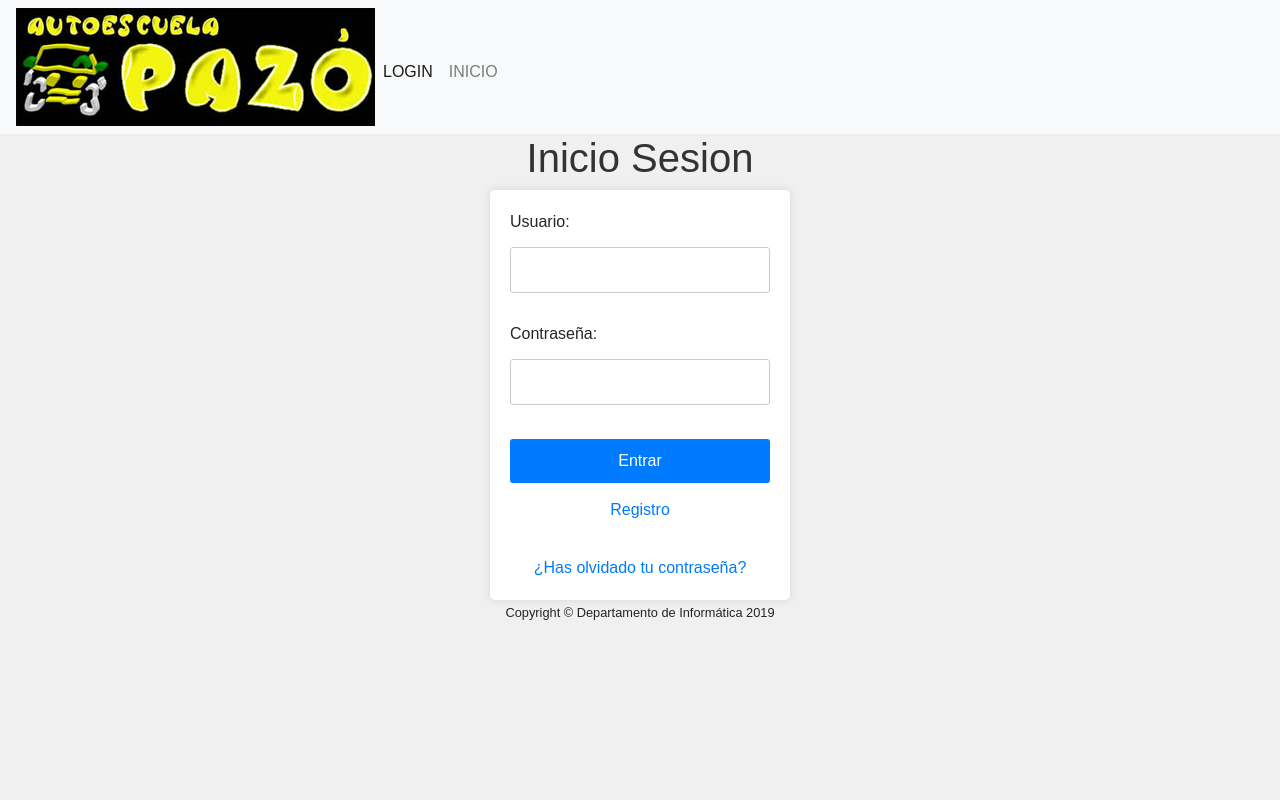
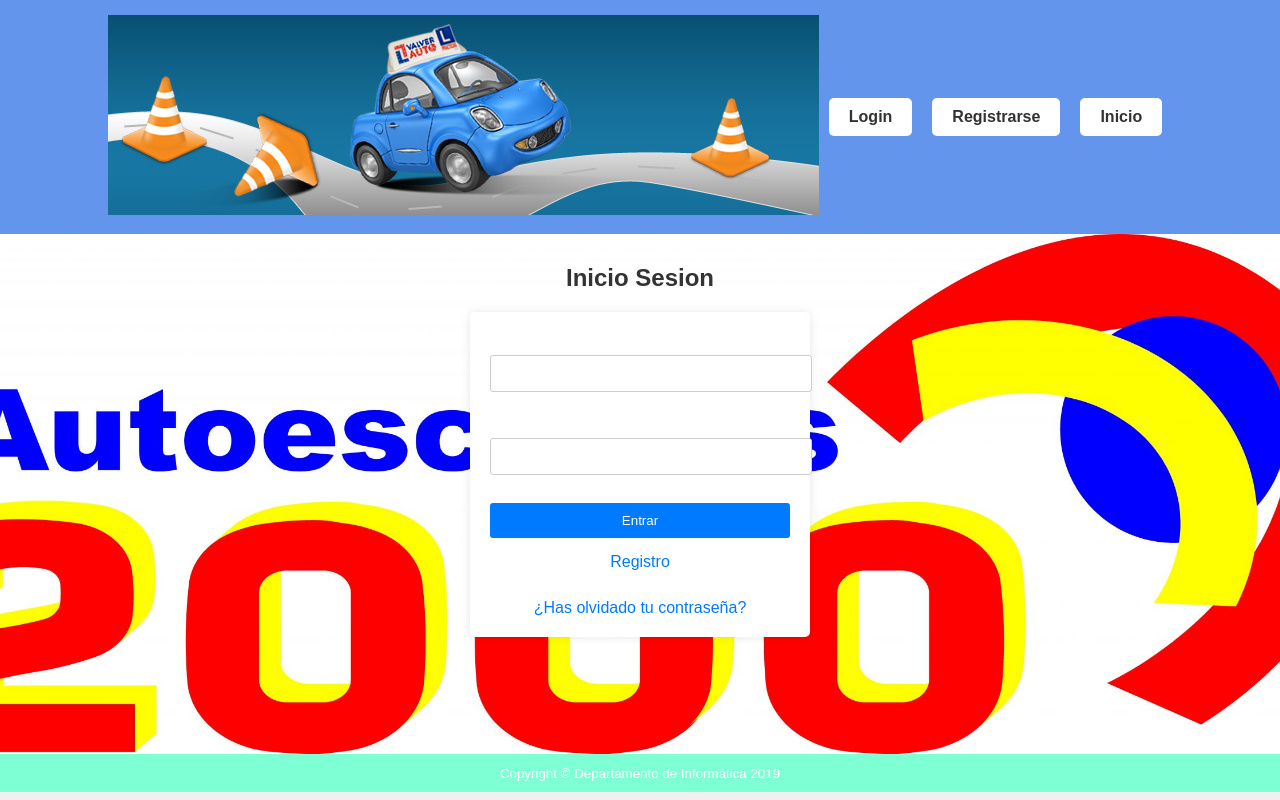
Before and after one commit to daniarmenteros181/Autoescuela, a PHP site: page /?menu=login in a window 1280 px wide. Run offline with PHP 8.4, Linux system fonts and the light colour scheme.

Commit message:
Algo de estilos a nuestra pagina

```diff
--- a/cargador.php
+++ b/cargador.php
@@ -37,6 +37,8 @@
     }
 
 }
+
+// Llama a la función autocargar para que se ejecute
 cargador::autocargar();
 
 
--- a/estilos/estilosLogin.css
+++ b/estilos/estilosLogin.css
@@ -2,6 +2,7 @@
     font-family: Arial, sans-serif;
     text-align: center;
     background-color: #f0f0f0;
+    borderc: 10px;
 }
 h1 {
     color: #333;
--- /dev/null
+++ b/estilos/estilosPrincipal.css
@@ -0,0 +1,72 @@
+body {
+    margin: 0;
+    padding: 0;
+    font-family: 'Arial', sans-serif;
+  }
+
+  header {
+    background-color: cornflowerblue;
+    color: #fff;
+    padding: 15px;
+    text-align: center;
+    display: flex;
+    justify-content: space-around;
+    align-items: center;
+
+  }
+
+  #primer{
+    display: flex;
+    align-items: center;
+
+  }
+  #deBtn{
+    display: flex;
+    align-items: center;
+
+  }
+
+  .btn {
+    padding: 10px 20px;
+    background-color: #fff;
+    color: #333;
+    text-decoration: none;
+    border-radius: 5px;
+    margin: 0 10px;
+    font-weight: bold;
+    transition: background-color 0.3s ease;
+  }
+
+  .btn:hover {
+    background-color: #ddd;
+  }
+   /* Estilo del footer */
+   footer {
+    background-color: aquamarine;
+    color: #fff;
+    text-align: center;
+    padding: 10px;
+  }
+
+  /* section{
+    background-color: aquamarine;
+    color: #fff;
+    text-align: center;
+    padding: 10px;
+
+  } */
+section{
+    background-color: aquamarine;
+    color: #fff;
+    text-align: center;
+    padding: 10px;
+    height: 500px;
+
+
+    background-image: url('../imagenes/logo200.jpg');
+    background-size: cover; /* Para cubrir todo el fondo */
+    background-position: center; /* Para centrar la imagen */
+    background-repeat: no-repeat; /* Para evitar la repetición de la imagen */
+
+
+}
--- a/formularios/adminMenu.php
+++ b/formularios/adminMenu.php
@@ -4,7 +4,7 @@
 
 public static function llamada(){
 
-//sesion::iniciaSesion();
+//sesion::();
 
 $nombreUsuario = sesion::leerSesion('nombreUsuario');
 
--- a/helpers/funcionesLogin.php
+++ b/helpers/funcionesLogin.php
@@ -53,6 +53,11 @@
 }
 
 public static function login($nombreUsuario, $contra) {
+            /* sesion::iniciaSesion();
+            self::iniciaSesion(); */
+
+
+
 
     if (isset($_POST["entrar"])) {
         $rol = funcionesLogin::existeUsuario($nombreUsuario, $contra);
--- a/index.php
+++ b/index.php
@@ -1,9 +1,4 @@
 <?php
-
-
-
-// Llama a la función autocargar para registrar el cargador
-
 
 class Principal
 {
--- a/vista/footer.php
+++ b/vista/footer.php
@@ -1,7 +1,17 @@
-<footer id="footer">
-    <div class="container">
-        <div class="text-center">
-            <small>Copyright © Departamento de Informática 2019</small>
-        </div>
-    </div>
-</footer>
+
+<!DOCTYPE html>
+<html lang="en">
+<head>
+    <meta charset="UTF-8">
+    <meta name="viewport" content="width=device-width, initial-scale=1.0">
+    <link rel="stylesheet" href="./estilos/estilosPrincipal.css">
+    <title>Document</title>
+</head>
+<body>
+        <footer >
+                    <small>Copyright © Departamento de Informática 2019</small>
+
+        </footer>
+
+</body>
+</html>
--- a/vista/header.php
+++ b/vista/header.php
@@ -4,32 +4,54 @@
 //$nombreUsuario = sesion::leerSesion('nombreUsuario');
 //echo "¡Bienvenido, $nombreUsuario!";
 
-
-
-
 if(!funcionesLogin::estarLogeado()){
 
     ?>
-<header>
-        <nav class="navbar navbar-expand-lg navbar-light bg-light">
-            <img src="./imagenes/logo.png" alt="">
-            <div class="collapse navbar-collapse" id="navbarSupportedContent">
-                <ul class="navbar-nav mr-auto">
-                    <li class="nav-item active">
-                    <a class="nav-link" href="?menu=login">LOGIN <span class="sr-only">(current)</span></a>
-                    </li>
-                    <a class="nav-link" href="?menu=inicio">INICIO <span class="sr-only">(current)</span></a>
-                </ul>
+    <!DOCTYPE html>
+    <html lang="en">
+    <head>
+        <meta charset="UTF-8">
+        <meta name="viewport" content="width=device-width, initial-scale=1.0">
+        <link rel="stylesheet" href="./estilos/estilosPrincipal.css">
+        <title>Document</title>
+    </head>
+    <body>
+    <header>
+        <nav >
+            <div id="primer">
+                    <div>
+                        <img src="./imagenes/circula.jpg" alt=" ">
+                    </div>
+                    <div id="deBtn">
+                        <div>
+                        <a href="?menu=login" class="btn">Login </a>
+
+                        </div>
+                        <div>
+                        <a href="?menu=registro" class="btn">Registrarse</a>
+
+                        </div>
+                        <div>
+                        <a href="?menu=inicio" class="btn">Inicio</a>
+
+                        </div>
+                    </div>
             </div>
+
         </nav>
 
     </header>
+
+
     </body>
-</html>
+    </html>
     <?php
 
 } else {
     // El usuario está logueado, puedes mostrar un mensaje o redirigir a otra página si es necesario
+/*     require_once './formularios/alumnoMenu.php';
+ */
+
 
 
 }
--- a/vista/layout.php
+++ b/vista/layout.php
@@ -1,33 +1,21 @@
 <!DOCTYPE html>
 <html lang="en">
-
-<html>
-<head>
 <head>
     <meta charset="UTF-8">
     <meta name="viewport" content="width=device-width, initial-scale=1.0">
-    <meta http-equiv="X-UA-Compatible" content="ie=edge">
-    <title>Autoescuela</title>
-    <link rel="stylesheet" href="../css/estilos/estilosInicio.css">
-    <script src="https://code.jquery.com/jquery-3.3.1.slim.min.js"
-        integrity="sha384-q8i/X+965DzO0rT7abK41JStQIAqVgRVzpbzo5smXKp4YfRvH+8abtTE1Pi6jizo" crossorigin="anonymous">
-    </script>
-    <script src="https://cdnjs.cloudflare.com/ajax/libs/popper.js/1.14.7/umd/popper.min.js"
-        integrity="sha384-UO2eT0CpHqdSJQ6hJty5KVphtPhzWj9WO1clHTMGa3JDZwrnQq4sF86dIHNDz0W1" crossorigin="anonymous">
-    </script>
-    <link rel="stylesheet" href="https://stackpath.bootstrapcdn.com/bootstrap/4.3.1/css/bootstrap.min.css"
-        integrity="sha384-ggOyR0iXCbMQv3Xipma34MD+dH/1fQ784/j6cY/iJTQUOhcWr7x9JvoRxT2MZw1T" crossorigin="anonymous">
-    <script src="https://stackpath.bootstrapcdn.com/bootstrap/4.3.1/js/bootstrap.min.js"
-        integrity="sha384-JjSmVgyd0p3pXB1rRibZUAYoIIy6OrQ6VrjIEaFf/nJGzIxFDsf4x0xIM+B07jRM" crossorigin="anonymous">
-    </script>
+    <link rel="stylesheet" href="./estilos/estilosPrincipal.css">
+    <title>Document</title>
 </head>
-</head>
+<body>
+
+</body>
+</html>
 <body>
     <?php
         require_once 'header.php';
     ?>
 
-<section>
+    <section>
         <div id="cuerpo">
         <?php
            require_once 'enruta.php';
@@ -39,10 +27,5 @@
         require_once 'footer.php';
     ?>
 
-
-
-
-    <!-- Botón que te llevará a la página de inicio de sesión -->
-<!--     <a href="http://autoescueladaniels.com/formularios/login.php"><button>Iniciar Sesión</button></a>
- --></body>
+</body>
 </html>
```
Also changed, not shown: imagenes/circula.jpg (added), imagenes/logo200.jpg (added).
